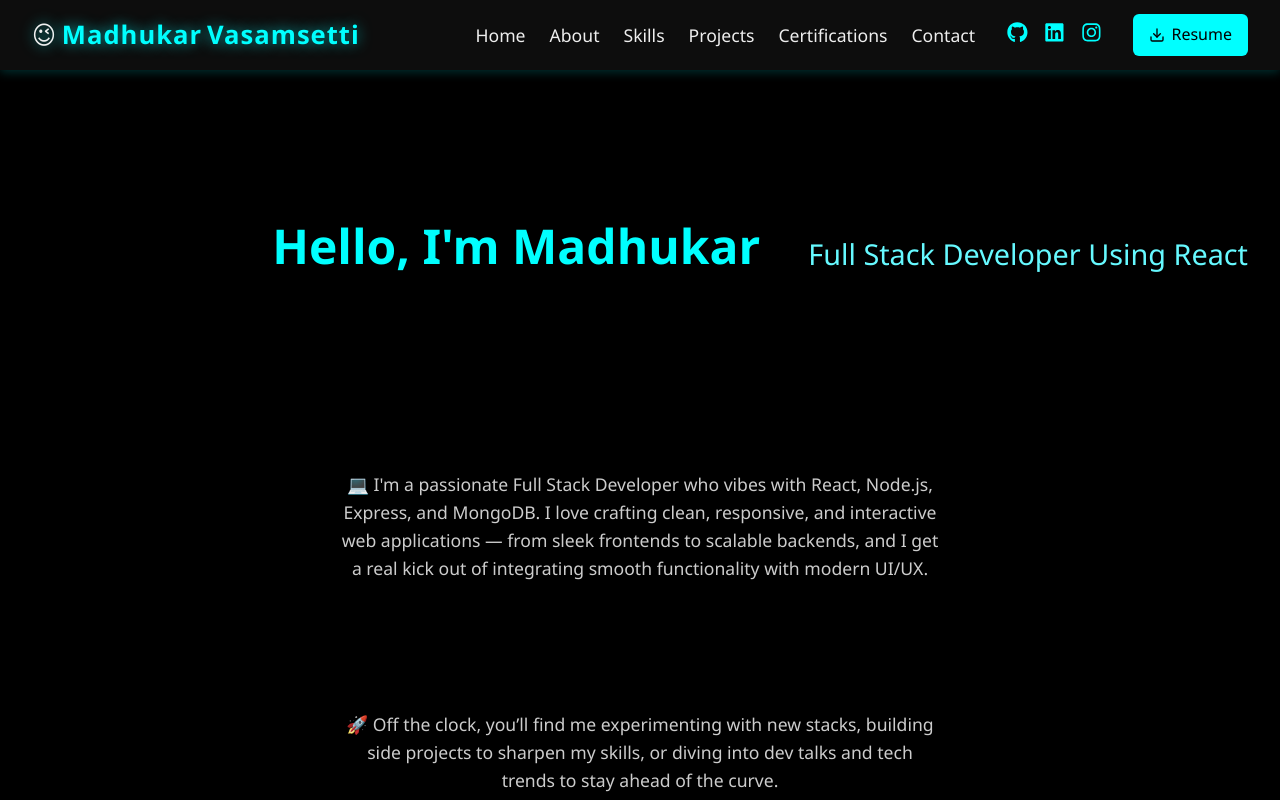
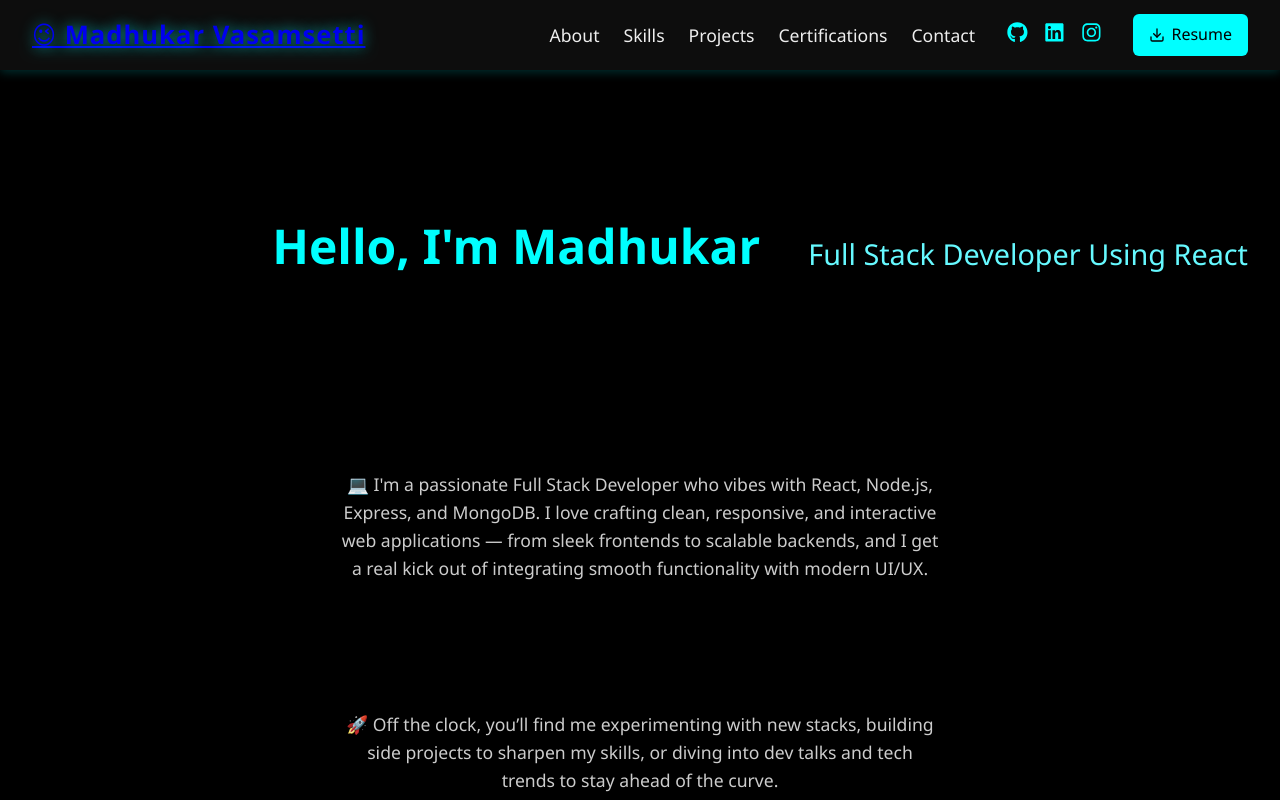
Before and after one commit to MadhuVasamsetti/portfolio, a React (Create React App) app: page / in a window 1280 px wide. Shown: the top 800 px of the page. Built offline with nearby package versions, Linux system fonts and the light colour scheme.

Commit message:
Update NavBar.jsx

```diff
--- a/src/components/NavBar.jsx
+++ b/src/components/NavBar.jsx
@@ -13,11 +13,10 @@ const NavBar = () => {
   return (
     <nav className="navbar">
       <div className="nav-left">
-        <div className="brand-name">
-          <span role="img" aria-label="smile">😉</span>
-          <span className="first-name">Madhukar</span>
-          <span className="last-name">Vasamsetti</span>
-        </div>
+       <div className="brand-name-container">
+  <Link to="/" className="brand-name">😉 Madhukar Vasamsetti</Link>
+</div>
+
         <div className="hamburger" onClick={toggleMenu}>
           {menuOpen ? <FiX size={24} /> : <FiMenu size={24} />}
         </div>
@@ -25,11 +24,9 @@ const NavBar = () => {
 
       <div className={`nav-center ${menuOpen ? "show" : ""}`}>
         <ul className="nav-links" onClick={closeMenu}>
-          <li><Link to="/">Home</Link></li>
           <li><Link to="/about">About</Link></li>
           <li><Link to="/skills">Skills</Link></li>
           <li><Link to="/projects">Projects</Link></li>
-          {/* ✅ Corrected link */}
           <li><Link to="/certifications">Certifications</Link></li>
           <li><Link to="/contact">Contact</Link></li>
         </ul>
```
